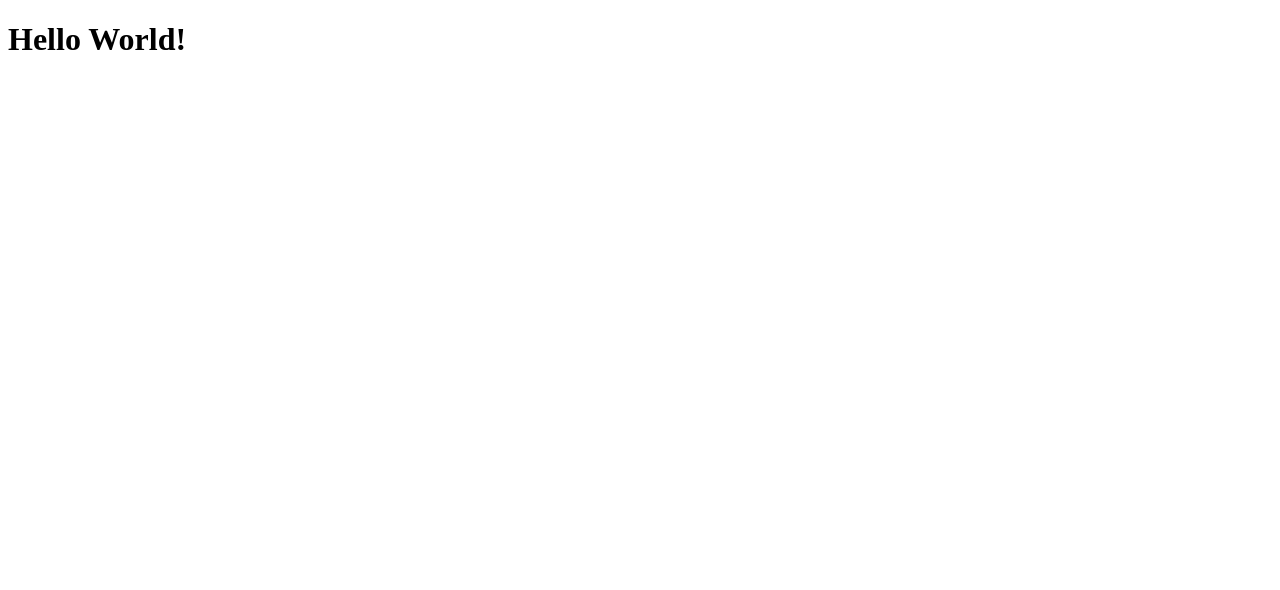
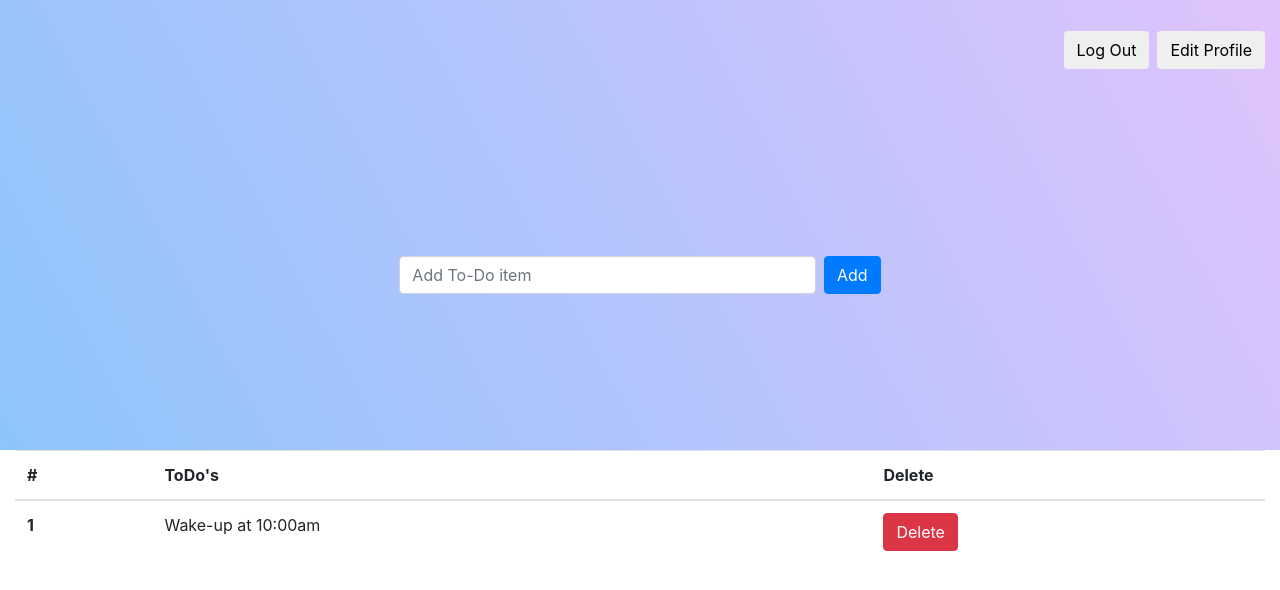
Before and after one commit to adilcodes/PHP-ToDo-List, a PHP site: page /dashboard.php in a window 1280 px wide. Before the commit the part shown is almost empty. Shown: the top 590 px of the page. Run offline with PHP 8.4, Linux system fonts and the light colour scheme; some libraries are stand-ins or nearby versions.

Commit message:
Dashboard file Ui completed

```diff
--- a/dashboard.php
+++ b/dashboard.php
@@ -4,9 +4,45 @@
     <meta charset="UTF-8">
     <meta http-equiv="X-UA-Compatible" content="IE=edge">
     <meta name="viewport" content="width=device-width, initial-scale=1.0">
-    <title>Hi!</title>
+    <title>Welcome!</title>
+    <link rel="stylesheet" href="https://maxcdn.bootstrapcdn.com/bootstrap/4.0.0/css/bootstrap.min.css" integrity="sha384-Gn5384xqQ1aoWXA+058RXPxPg6fy4IWvTNh0E263XmFcJlSAwiGgFAW/dAiS6JXm" crossorigin="anonymous">
+    <script src="https://code.jquery.com/jquery-3.2.1.slim.min.js" integrity="sha384-KJ3o2DKtIkvYIK3UENzmM7KCkRr/rE9/Qpg6aAZGJwFDMVNA/GpGFF93hXpG5KkN" crossorigin="anonymous"></script>
+    <script src="https://cdnjs.cloudflare.com/ajax/libs/popper.js/1.12.9/umd/popper.min.js" integrity="sha384-ApNbgh9B+Y1QKtv3Rn7W3mgPxhU9K/ScQsAP7hUibX39j7fakFPskvXusvfa0b4Q" crossorigin="anonymous"></script>
+    <script src="https://maxcdn.bootstrapcdn.com/bootstrap/4.0.0/js/bootstrap.min.js" integrity="sha384-JZR6Spejh4U02d8jOt6vLEHfe/JQGiRRSQQxSfFWpi1MquVdAyjUar5+76PVCmYl" crossorigin="anonymous"></script>
+    <link rel="stylesheet" href="dashboard_style.css">
 </head>
 <body>
-    <h1>Hello World!</h1>
+    <div class="container-fluid">
+        <div class="row">
+            <div class="col-lg-12 header">
+                <div class="nav">
+                    <button class="btn">Log Out</button>
+                    <button class="btn ml-2">Edit Profile</button>
+                </div>
+                <div class="add-items">
+                    <input type="text" class="form-control col-lg-4" placeholder="Add To-Do item">
+                    <input type="submit" name="add" value="Add" class="btn btn-primary ml-2">
+                </div>
+            </div>
+            <div class="col-lg-12">
+                <table class="table">
+                    <thead>
+                        <tr>
+                        <th scope="col">#</th>
+                        <th scope="col">ToDo's</th>
+                        <th scope="col">Delete</th>
+                        </tr>
+                    </thead>
+                    <tbody>
+                        <tr>
+                        <th scope="row">1</th>
+                        <td>Wake-up at 10:00am</td>
+                        <td><button class="btn btn-danger" name="delete">Delete</button></td>
+                        </tr>
+                    </tbody>
+                </table>
+            </div>
+        </div>
+    </div>
 </body>
 </html>
--- /dev/null
+++ b/dashboard_style.css
@@ -0,0 +1,19 @@
+.header{
+    background-image: linear-gradient(62deg, #8EC5FC 0%, #E0C3FC 100%);
+    display: flex;
+    flex-direction: column;
+    height: 450px;
+}
+.header .nav{
+    height: 100px;
+    display: flex;
+    justify-content: flex-end;
+    flex-wrap: wrap;
+    align-items: center;
+}
+.header .add-items{
+    display: flex;
+    justify-content: center;
+    align-items: center;
+    height: 350px;
+}
```
